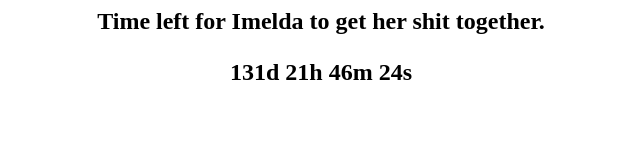
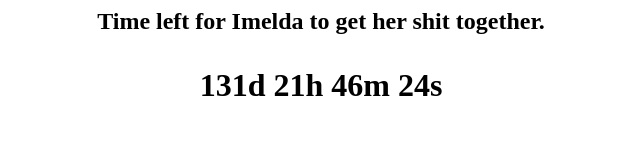
Before and after one commit to ge33ek/giftmeld, a plain HTML site: page index.html in a window 1280 px wide. Shown: the whole page, without its empty margins (319-959 px from the left). Drawn offline with Linux system fonts and the light colour scheme.

Commit message:
Update index.html

```diff
--- a/index.html
+++ b/index.html
@@ -2,10 +2,11 @@
 <center>
 <h2>
 
-  Time left for Imelda to get her shit together.
-<p id="demo"></p>
+  Time left for Imelda to get her shit together.</h2>
+  <h1>
+    <p id="demo"></p></h1>
 
-</h2>
+
 <script>
 // Set the date we're counting down to
 var countDownDate = new Date("Jan 1, 2018 00:00:1").getTime();
```
